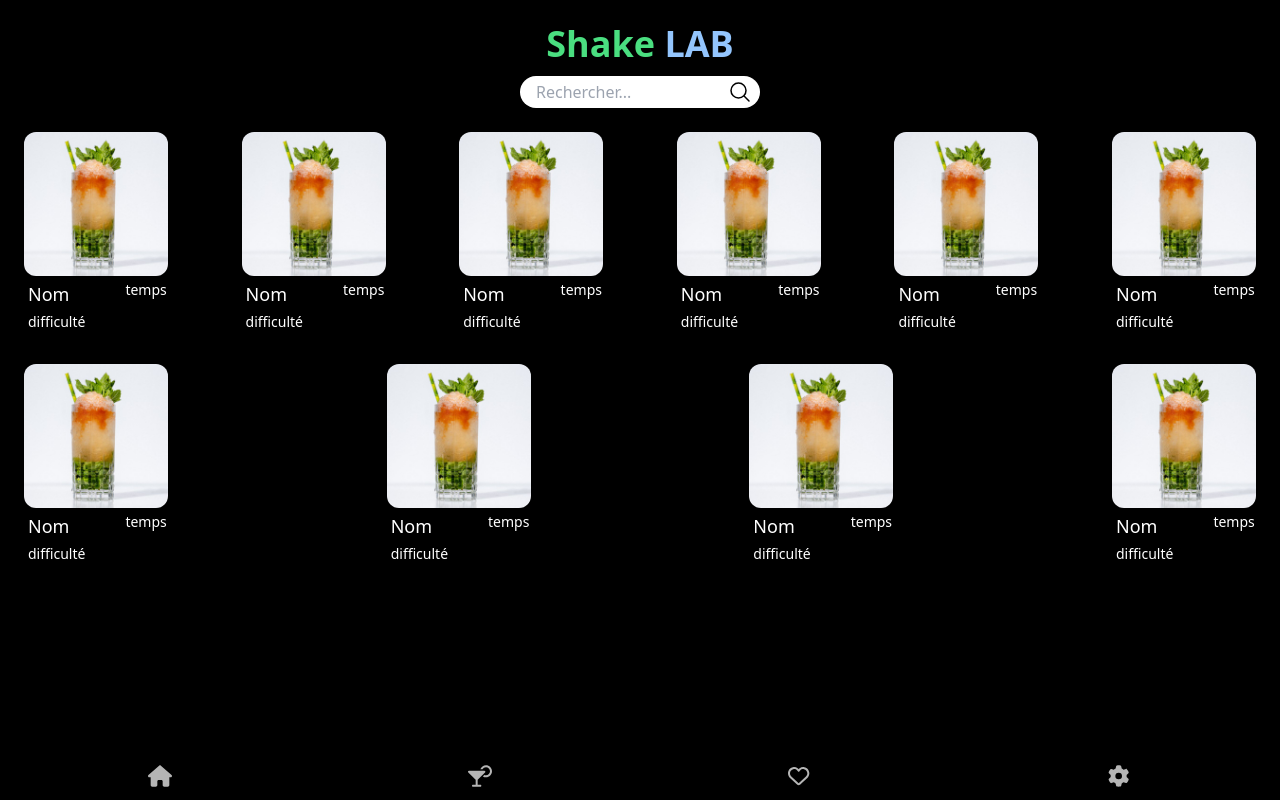
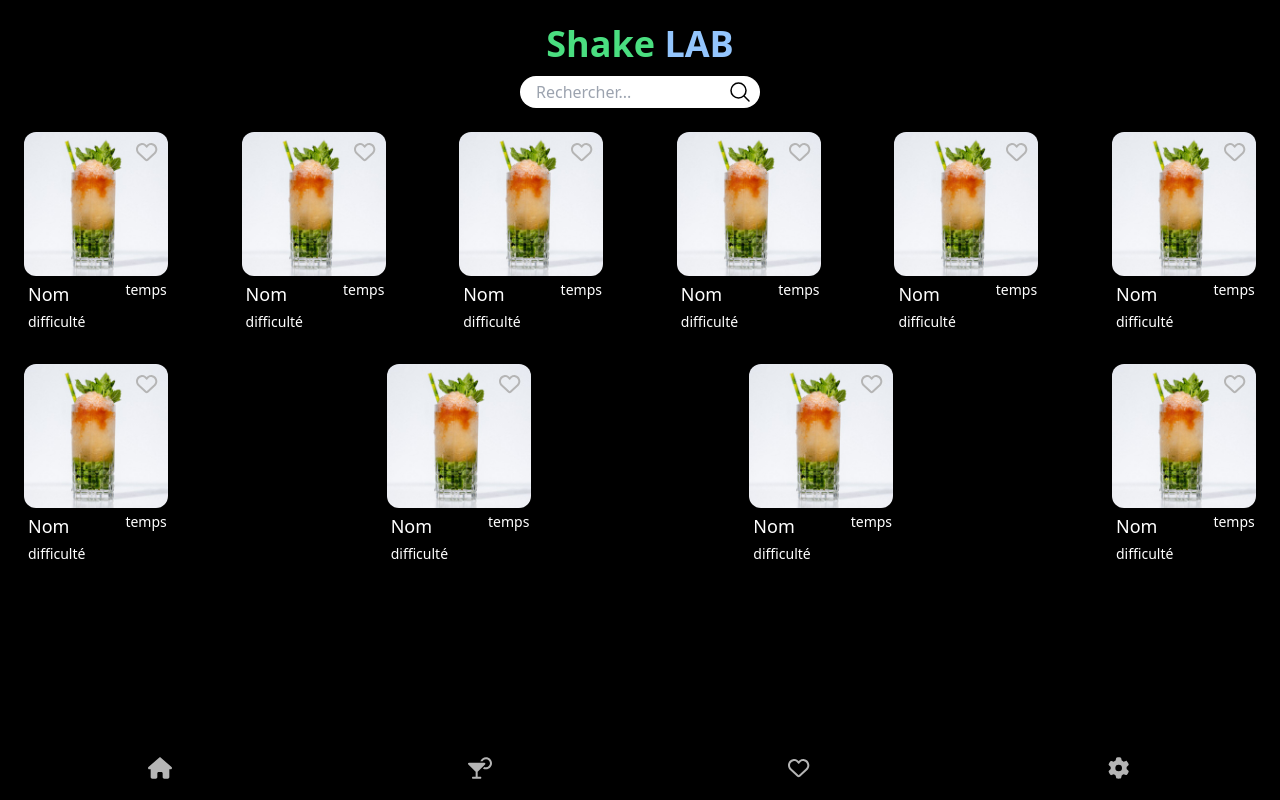
Before and after one commit to AdRI3n30/Yboost-B1-B2, a React (Create React App) app in the folder yboostb1-b2/: page / in a window 1280 px wide. Built offline with nearby package versions, Linux system fonts and the light colour scheme.

Commit message:
commit_SearchBar

```diff
--- a/yboostb1-b2/src/Composant/Button.tsx
+++ b/yboostb1-b2/src/Composant/Button.tsx
@@ -3,7 +3,7 @@ import { Link } from 'react-router-dom';
 
 const CustomButton = ({ to, icon }) => {
   return (
-    <button className="hover:text-white">
+    <button className="hover:text-white m-2">
       <Link className="text-white hover:text-gray-300 transition duration-200" to={to}>
         {icon && (
           <svg
--- a/yboostb1-b2/src/Composant/templet_cocktail.tsx
+++ b/yboostb1-b2/src/Composant/templet_cocktail.tsx
@@ -1,10 +1,20 @@
 import React from 'react';
+import CustomButton from './Button.tsx';
 
 const Templet_cocktail =() => {
     return(
         <>
         <div className='h-48 w-36 rounded-xl'>
-             <div className="text-black h-36 w-full bg-white rounded-xl bg-[url('./image/cocktail.jpg')] bg-center bg-cover"></div>
+             <div className="text-black h-36 w-full bg-white rounded-xl bg-[url('./image/cocktail.jpg')] bg-center bg-cover">
+             <div className='flex justify-end'>
+                <CustomButton
+        to=""
+        icon="M225.8 468.2l-2.5-2.3L48.1 303.2C17.4 274.7 0 234.7 0 192.8l0-3.3c0-70.4 50-130.8 119.2-144C158.6 37.9 198.9 47 231 69.6c9 6.4 17.4 13.8 25 22.3c4.2-4.8 8.7-9.2 13.5-13.3c3.7-3.2 7.5-6.2 11.5-9c0 0 0 0 0 0C313.1 47 353.4 37.9 392.8 45.4C462 58.6 512 119.1 512 189.5l0 3.3c0 41.9-17.4 81.9-48.1 110.4L288.7 465.9l-2.5 2.3c-8.2 7.6-19 11.9-30.2 11.9s-22-4.2-30.2-11.9zM239.1 145c-.4-.3-.7-.7-1-1.1l-17.8-20-.1-.1s0 0 0 0c-23.1-25.9-58-37.7-92-31.2C81.6 101.5 48 142.1 48 189.5l0 3.3c0 28.5 11.9 55.8 32.8 75.2L256 430.7 431.2 268c20.9-19.4 32.8-46.7 32.8-75.2l0-3.3c0-47.3-33.6-88-80.1-96.9c-34-6.5-69 5.4-92 31.2c0 0 0 0-.1 .1s0 0-.1 .1l-17.8 20c-.3 .4-.7 .7-1 1.1c-4.5 4.5-10.6 7-16.9 7s-12.4-2.5-16.9-7z"
+        >
+        </CustomButton>
+             </div>
+
+             </div>
              <div className='text-white flex gap-x-14 m-1'><p className='text-lg'>Nom</p><p className='text-sm'>temps</p></div>
              <div className='text-white m-1 text-sm'>difficulté</div>
         </div>
```
